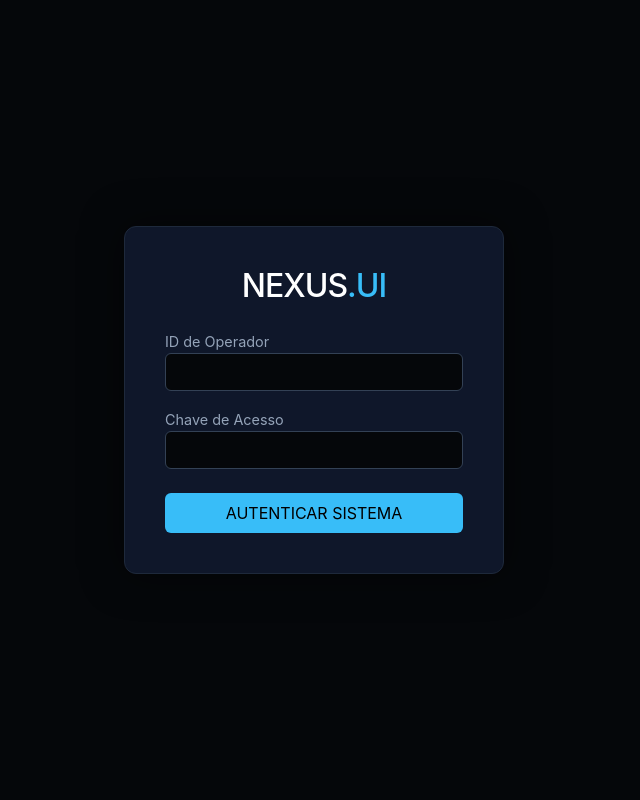
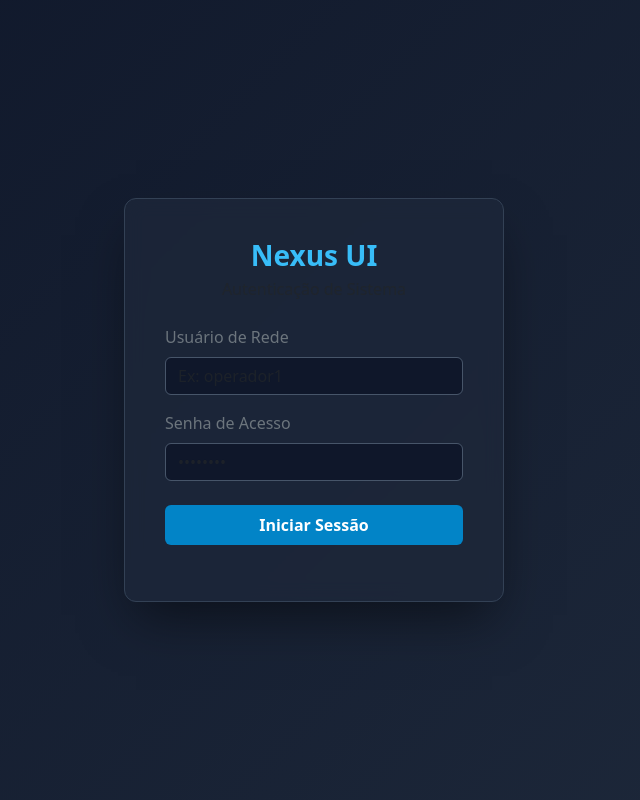
Before and after one commit to luizasilva08/seguranca-da-informacao, a Flask app: page / in a window 1280 px wide. Shown: the whole page, without its empty margins (326-966 px from the left). Run offline with Flask 3, Linux system fonts and the light colour scheme.

Commit message:
Update login.html

```diff
--- a/templates/login.html
+++ b/templates/login.html
@@ -2,41 +2,39 @@
 <html lang="pt-BR">
 <head>
     <meta charset="UTF-8">
-    <title>Nexus Industrial - Login</title>
+    <title>Login - HMI Server</title>
     <link href="https://cdn.jsdelivr.net/npm/bootstrap@5.3.0/dist/css/bootstrap.min.css" rel="stylesheet">
     <style>
-        body { background: #05070a; color: #ffffff; height: 100vh; display: flex; align-items: center; font-family: 'Inter', sans-serif; }
-        .login-box { background: #0f172a; border: 1px solid #1e293b; padding: 40px; border-radius: 12px; box-shadow: 0 0 40px rgba(0,0,0,0.5); }
-        .btn-nexus { background: #38bdf8; color: #000; fw: 700; border: none; }
-        .btn-nexus:hover { background: #0ea5e9; color: #fff; }
-        input { background: #05070a !important; border: 1px solid #334155 !important; color: #fff !important; }
-        label { color: #94a3b8; font-size: 0.9rem; }
+        body { background: linear-gradient(135deg, #0f172a 0%, #1e293b 100%); color: #f8fafc; height: 100vh; display: flex; align-items: center; }
+        .login-card { background: rgba(30, 41, 59, 0.7); backdrop-filter: blur(10px); border: 1px solid #334155; border-radius: 12px; box-shadow: 0 25px 50px -12px rgba(0, 0, 0, 0.5); padding: 2.5rem; }
+        .form-control { background-color: #0f172a; border: 1px solid #475569; color: white; }
+        .form-control:focus { background-color: #0f172a; border-color: #38bdf8; box-shadow: 0 0 0 0.25rem rgba(56, 189, 248, 0.25); color: white; }
+        .btn-primary { background-color: #0284c7; border: none; } .btn-primary:hover { background-color: #0369a1; }
     </style>
 </head>
 <body>
 <div class="container">
     <div class="row justify-content-center">
-            <div class="col-md-4 login-box text-center">
-                <h2 class="mb-4" style="letter-spacing: -1px;">NEXUS<span style="color:#38bdf8">.UI</span></h2>
-                <div class="text-start">
-                    <label>ID de Operador</label>
-                    <input type="text" id="user" class="form-control mb-3">
-                    <label>Chave de Acesso</label>
-                    <input type="password" id="pass" class="form-control mb-4">
-                    <button class="btn btn-nexus w-100 py-2" onclick="fazerLogin()">AUTENTICAR SISTEMA</button>
-                </div>
+        <div class="col-md-4 login-card">
+            <h3 class="text-center mb-1" style="color: #38bdf8; font-weight: 700;">Nexus UI</h3>
+            <p class="text-center text-muted mb-4">Autenticação de Sistema</p>
+            <label class="form-label text-secondary">Usuário de Rede</label>
+            <input type="text" id="user" class="form-control mb-3" placeholder="Ex: operador1">
+            <label class="form-label text-secondary">Senha de Acesso</label>
+            <input type="password" id="pass" class="form-control mb-4" placeholder="••••••••">
+            <button class="btn btn-primary w-100 py-2 fw-bold" onclick="fazerLogin()">Iniciar Sessão</button>
+            <p id="msg-erro" class="text-danger mt-3 text-center fw-bold"></p>
         </div>
     </div>
 </div>
 <script>
     async function fazerLogin() {
         const res = await fetch('/login', {
-                method: 'POST', headers: {'Content-Type': 'application/json'},
-                body: JSON.stringify({username: document.getElementById('user').value, password: document.getElementById('pass').value})
+            method: 'POST', headers: { 'Content-Type': 'application/json' },
+            body: JSON.stringify({ username: document.getElementById('user').value, password: document.getElementById('pass').value })
         });
         const data = await res.json();
-            if(res.ok) window.location.href = data.redirect;
-            else alert("Acesso negado.");
+        if(res.ok) window.location.href = data.redirect; else document.getElementById('msg-erro').innerText = "Acesso Negado.";
     }
 </script>
 </body>
```
Lines whose indentation alone changed are shown as unchanged.
